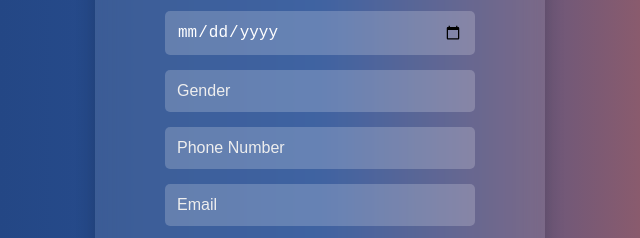
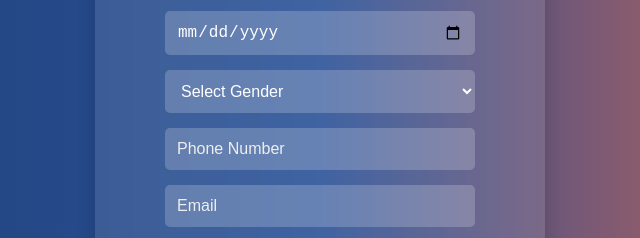
Before and after one commit to Rojay990/2101568_OM_WebPro_Assignment, a plain HTML site: page docs/HTML/register.html in a window 1280 px wide. Shown: the part 282-520 px from the top of the page, 320-960 px from the left. Drawn offline with Linux system fonts and the light colour scheme.

Commit message:
Refactor registration form to use a select dropdown for gender input and update related styles

```diff
--- a/docs/CSS/login.css
+++ b/docs/CSS/login.css
@@ -39,7 +39,7 @@ body.register-page {
 
 }
 
-.input-group input {
+.input-group input, select {
     margin-bottom: 15px;
     width: 100%;
     padding: 12px;
@@ -52,6 +52,11 @@ body.register-page {
 
 .input-group input::placeholder {
     color: #eee;
+}
+
+option {
+    background: #2a5298;
+    color: #e5e5e5;
 }
 
 .options {
--- a/docs/HTML/register.html
+++ b/docs/HTML/register.html
@@ -13,7 +13,11 @@
         <input type="text" id="firstName" placeholder="First Name" required>
         <input type="text" id="lastName" placeholder="Last Name" required>
         <input type="date" id="dob" placeholder="Date of Birth" required>
-        <input type="text" id="gender" placeholder="Gender" required>
+        <select id="gender" required>
+            <option value="" disabled selected>Select Gender</option>
+            <option value="Male">Male</option>
+            <option value="Female">Female</option>
+        </select>
         <input type="tel" id="phone" placeholder="Phone Number" required pattern="[0-9]{10}">
         <input type="email" id="email" placeholder="Email" required>
         <input type="text" id="trn" placeholder="TRN (000-000-000)" required pattern="\d{3}-\d{3}-\d{3}">
```
